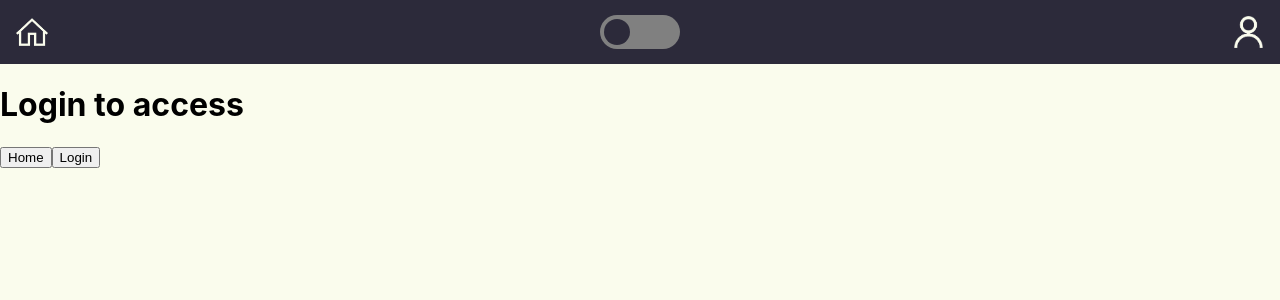
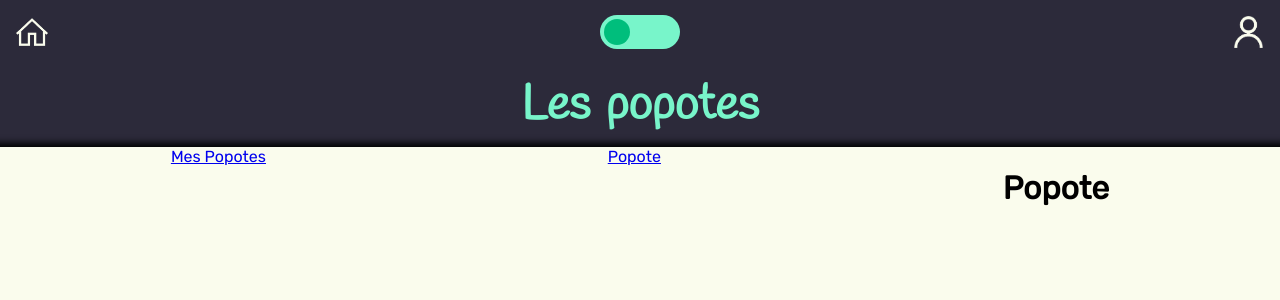
Before and after one commit to Zararthustra/LesPopotes, a React (Create React App) app in the folder client/: page /lespopotes/popote in a window 1280 px wide. Shown: the top 300 px of the page. Built offline with nearby package versions, Linux system fonts and the light colour scheme; no server answers.

Commit message:
fix navbar CSS, add css page name headers

```diff
--- a/client/src/App.js
+++ b/client/src/App.js
@@ -1,17 +1,17 @@
 import { BrowserRouter, Routes, Route } from "react-router-dom";
+import { ProtectedRoutes } from "./components/protectedroutes";
+import { Navbar } from "./components/navbar";
+import { Home } from "./pages/home/home";
 import { Lapopote } from "./pages/lapopote/lapopote";
-import { Home } from "./pages/home/home";
-import { Lespopotes } from "./pages/lespopotes/lespopotes";
+import { Creation } from "./pages/lapopote/creation";
 import { Recettes } from "./pages/lapopote/recettes";
 import { Recette } from "./pages/lapopote/recette";
+import { Lespopotes } from "./pages/lespopotes/lespopotes";
+import { Popote } from "./pages/lespopotes/popote";
+import { MesPopotes } from "./pages/lespopotes/mespopotes";
 import { Profile } from "./pages/profile/profile";
 import { Favorites } from "./pages/profile/favorites";
 import { Creations } from "./pages/profile/creations";
-import { Navbar } from "./components/navbar";
-import { MesPopotes } from "./pages/lespopotes/mespopotes";
-import { Popote } from "./pages/lespopotes/popote";
-import { Creation } from "./pages/lapopote/creation";
-import { ProtectedRoutes } from "./components/protectedroutes";
 
 export const App = () => {
   // forceRefresh={true}
@@ -43,7 +43,7 @@ export const App = () => {
         <Route element={<ProtectedRoutes />}>
           <Route path="profile" element={<Profile />}>
             <Route path="favorites" element={<Favorites />} />
-            <Route path="Creations" element={<Creations />} />
+            <Route path="creations" element={<Creations />} />
           </Route>
         </Route>
 
--- a/client/src/components/navbar.jsx
+++ b/client/src/components/navbar.jsx
@@ -3,33 +3,34 @@ import { useNavigate, useLocation } from "react-router-dom";
 
 export const Navbar = () => {
   const navigate = useNavigate();
-  const location = useLocation();
+  const location = useLocation().pathname;
 
-  // display switch color according to route
+  // Display the switch box color according to route /^\/lapopote\/.*/
   useEffect(() => {
-    console.log(location.pathname);
-    if (location.pathname === "/lapopote") {
-      document.querySelector(".slider").style.background = "var(--popote)";
-      document.querySelector(".slider").style.setProperty('--switch', "var(--dark-popote)")
-    } else if (location.pathname === "/lespopotes") {
-      document.querySelector(".slider").style.background = "var(--popotes)";
-      document.querySelector(".slider").style.setProperty('--switch', "var(--dark-popotes)")
+    let slider = document.querySelector(".slider").style
+    if (location.match(/lapopote/)) {
+      slider.background = "var(--popote)";
+      slider.setProperty('--switch', "var(--dark-popote)")
+    } else if (location.match(/lespopotes/)) {
+      slider.background = "var(--popotes)";
+      slider.setProperty('--switch', "var(--dark-popotes)")
     } else {
-      document.querySelector(".slider").style.background = "grey";
-      document.querySelector(".slider").style.setProperty('--switch', "var(--dark)")
+      slider.background = "grey";
+      slider.setProperty('--switch', "var(--dark)")
     }
-  }, [location.pathname]);
+  }, [location]);
 
   const onSwitch = () => {
-    if (location.pathname === "/lapopote") {
+    let slider = document.querySelector(".slider").style
+    if (location.match(/lapopote/)) {
       navigate("lespopotes");
-      document.querySelector(".slider").style.background = "var(--popotes)";
-      document.querySelector(".slider").style.setProperty('--switch', "var(--dark-popotes)")
+      slider.background = "var(--popotes)";
+      slider.setProperty('--switch', "var(--dark-popotes)")
 
     } else {
       navigate("lapopote");
-      document.querySelector(".slider").style.background = "var(--popote)";
-      document.querySelector(".slider").style.setProperty('--switch', "var(--dark-popote)")
+      slider.background = "var(--popote)";
+      slider.setProperty('--switch', "var(--dark-popote)")
 
     }
   };
@@ -40,8 +41,8 @@ export const Navbar = () => {
         <input type="checkbox" />
         <span className="slider round" onClick={onSwitch}></span>
       </label>
-      <div className="home" onClick={() => navigate("/")} />
-      <div className="profile" onClick={() => navigate("profile")} />
+      <div className="homeNav" onClick={() => navigate("/")} />
+      <div className="profileNav" onClick={() => navigate("profile")} />
     </div>
   );
 };
--- a/client/src/components/protectedroutes.jsx
+++ b/client/src/components/protectedroutes.jsx
@@ -4,19 +4,19 @@ import { Outlet } from "react-router";
 import { Login } from "../pages/login";
 
 export const ProtectedRoutes = () => {
-  const [isAuth, setIsAuth] = useState(false);
+  const [isAuth, setIsAuth] = useState(true);
 
   //Check if user already exists
-  Axios.post("http://localhost:3001/apiroutes/user/login", {
-    name: "a",
-    password: "a",
-  }).then((response) => {
-    if (response.data) {
-      setIsAuth(true);
-    } else {
-      setIsAuth(false);
-    }
-  }).catch(error => console.log("An error occured while requesting server :\n", error));
+//  Axios.post("http://localhost:3001/apiroutes/user/login", {
+//    name: "a",
+//    password: "a",
+//  }).then((response) => {
+//    if (response.data) {
+//      setIsAuth(true);
+//    } else {
+//      setIsAuth(false);
+//    }
+//  }).catch(error => console.log("An error occured while requesting server :\n", error));
 
   return isAuth ? <Outlet /> : <Login />;
 };
--- a/client/src/index.js
+++ b/client/src/index.js
@@ -4,6 +4,8 @@ import reportWebVitals from './reportWebVitals';
 import { App } from './App';
 import './styles/App.css';
 import './styles/navbar.css';
+import './styles/lapopote/lapopote.css';
+import './styles/lespopotes/lespopotes.css';
 
 ReactDOM.render(
   <React.StrictMode>
--- a/client/src/pages/lapopote/lapopote.jsx
+++ b/client/src/pages/lapopote/lapopote.jsx
@@ -1,24 +1,15 @@
-import { Link, Outlet, useNavigate } from "react-router-dom";
+import { Link, Outlet } from "react-router-dom";
 
 export const Lapopote = () => {
-  let navigate = useNavigate();
-
   return (
-    <div>
-      <h1 style={{ cursor: "pointer" }} onClick={() => navigate("/lapopote")}>
-        La popote
-      </h1>
-
-      <Link style={{ margin: 1 + "em" }} to="recettes">
-        Recettes
-      </Link>
-      <Link style={{ margin: 1 + "em" }} to="recette">
-        Recette
-      </Link>
-      <Link style={{ margin: 1 + "em" }} to="creation">
-        Creation
-      </Link>
-      <Outlet />
+    <div className="popoteContainer">
+      <h1 className="popoteTitle">La popote</h1>
+      <div className="popoteLinks">
+        <Link to="recettes">Recettes</Link>
+        <Link to="recette">Recette</Link>
+        <Link to="creation">Creation</Link>
+        <Outlet />
+      </div>
     </div>
   );
 };
--- a/client/src/pages/lespopotes/lespopotes.jsx
+++ b/client/src/pages/lespopotes/lespopotes.jsx
@@ -1,21 +1,14 @@
-import { Link, useNavigate, Outlet } from "react-router-dom";
+import { Link, Outlet } from "react-router-dom";
 
 export const Lespopotes = () => {
-  let navigate = useNavigate();
-
   return (
-    <div>
-      <h1 style={{ cursor: "pointer" }} onClick={() => navigate("/lespopotes")}>
-        Les popotes
-      </h1>
-
-      <Link style={{ margin: 1 + "em" }} to="mespopotes">
-        Mes Popotes
-      </Link>
-      <Link style={{ margin: 1 + "em" }} to="popote">
-        Popote
-      </Link>
-      <Outlet />
+    <div className="popotesContainer">
+      <h1 className="popotesTitle">Les popotes</h1>
+      <div className="popotesLinks">
+        <Link to="mespopotes">Mes Popotes</Link>
+        <Link to="popote">Popote</Link>
+        <Outlet />
+      </div>
     </div>
   );
 };
--- a/client/src/pages/profile/profile.jsx
+++ b/client/src/pages/profile/profile.jsx
@@ -12,7 +12,7 @@ export const Profile = () => {
       <Link style={{ margin: 1 + "em" }} to="favorites">
         Favorites
       </Link>
-      <Link style={{ margin: 1 + "em" }} to="Creations">
+      <Link style={{ margin: 1 + "em" }} to="creations">
         Creations
       </Link>
       <Outlet />
--- a/client/src/styles/App.css
+++ b/client/src/styles/App.css
@@ -16,5 +16,6 @@ body {
   margin: 0;
   padding: 0;
   background-color: var(--white);
-  font-family: -apple-system, BlinkMacSystemFont, 'Rubik';
+  /* font-family: -apple-system, BlinkMacSystemFont, */
+  font-family: 'Rubik';
 }
--- /dev/null
+++ b/client/src/styles/lapopote/lapopote.css
@@ -0,0 +1,25 @@
+@import url(https://fonts.googleapis.com/css?family=Handlee);
+
+.popoteContainer {
+  display: flex;
+  justify-content: center;
+  text-align: center;
+  align-items: center;
+  flex-direction: column;
+}
+.popoteTitle {
+  padding: 0.2em;
+  box-shadow: inset 0px -7px 9px -3px black;
+  word-spacing: 0.1em;
+  color: var(--popote);
+  font-family: "Handlee", cursive;
+  font-size: 3em;
+  margin: 0em;
+  width: 100%;
+  background-color: var(--dark);
+}
+.popoteLinks {
+  width: 100%;
+  display: flex;
+  justify-content: space-around;
+}
--- /dev/null
+++ b/client/src/styles/lespopotes/lespopotes.css
@@ -0,0 +1,25 @@
+@import url(https://fonts.googleapis.com/css?family=Handlee);
+
+.popotesContainer {
+  display: flex;
+  justify-content: center;
+  align-items: center;
+  text-align: center;
+  flex-direction: column;
+}
+.popotesTitle {
+  box-shadow: inset 0px -7px 7px -3px black;
+  word-spacing: 0.1em;
+  margin: 0em;
+  padding: 0.2em;
+  width: 100%;
+  background-color: var(--dark);
+  color: var(--popotes);
+  font-family: "Handlee", cursive;
+  font-size: 3em;
+}
+.popotesLinks {
+  width: 100%;
+  display: flex;
+  justify-content: space-around;
+}
--- a/client/src/styles/navbar.css
+++ b/client/src/styles/navbar.css
@@ -19,7 +19,7 @@
 /*
  * ________________________________________Home
  */
- .home {
+ .homeNav {
   position: absolute;
   top: 0;
   left: 0;
@@ -35,7 +35,7 @@
 /*
  * ________________________________________Profile
  */
-.profile {
+.profileNav {
   position: absolute;
   top: 0;
   right: 0;
```
